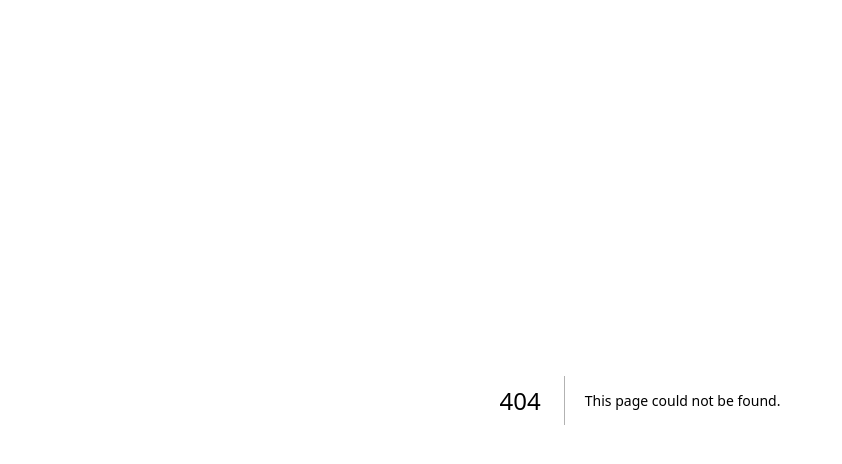
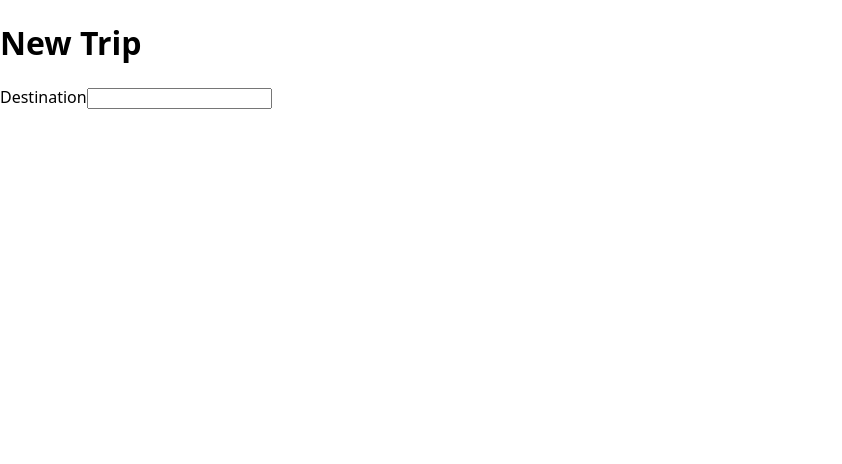
Before and after one commit to LukasWeckner/Capstone-Travel, a Next.js app: page /new-trip in a window 1280 px wide. Before the commit this address had no page. Shown: the top 464 px of the page, without its empty margins (0-842 px from the left). Built offline with nearby package versions, Linux system fonts and the light colour scheme.

Commit message:
create new-trip patch which renders new-trip form

```diff
--- a/components/NewTripForm/index.js
+++ b/components/NewTripForm/index.js
@@ -1,11 +1,8 @@
 export default function NewTripForm() {
   return (
-    <>
-      <h1>New Trip</h1>
-      <form>
-        <label htmlFor="destination">Destination</label>
-        <input type="text" name="destination" id="destination" />
-      </form>
-    </>
+    <form>
+      <label htmlFor="destination">Destination</label>
+      <input type="text" name="destination" id="destination" />
+    </form>
   );
 }
--- /dev/null
+++ b/pages/new-trip/index.js
@@ -0,0 +1,10 @@
+import NewTripForm from "../../components/NewTripForm";
+
+export default function NewTrip() {
+  return (
+    <>
+      <h1>New Trip</h1>
+      <NewTripForm />
+    </>
+  );
+}
```
